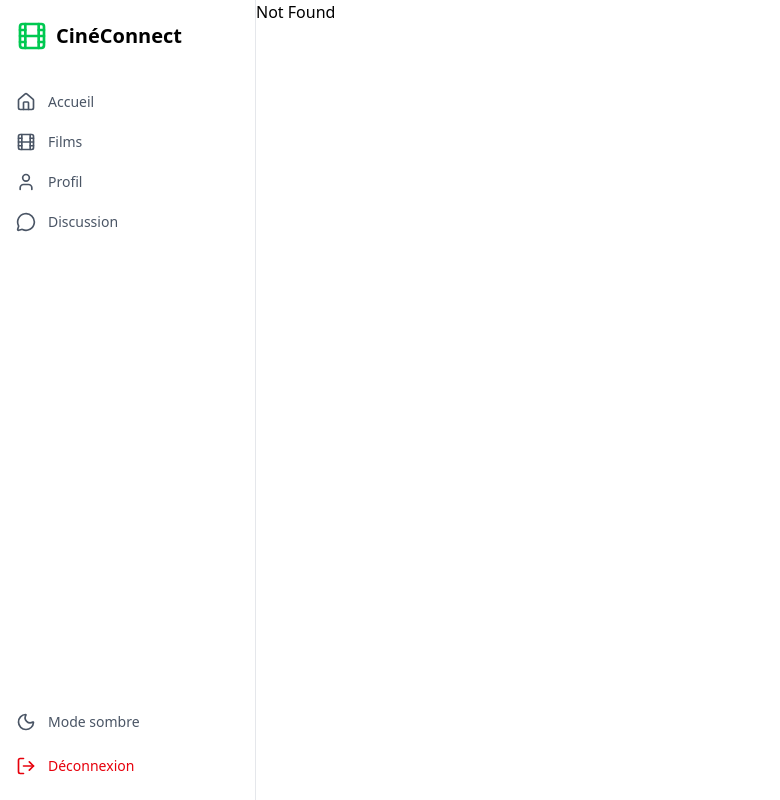
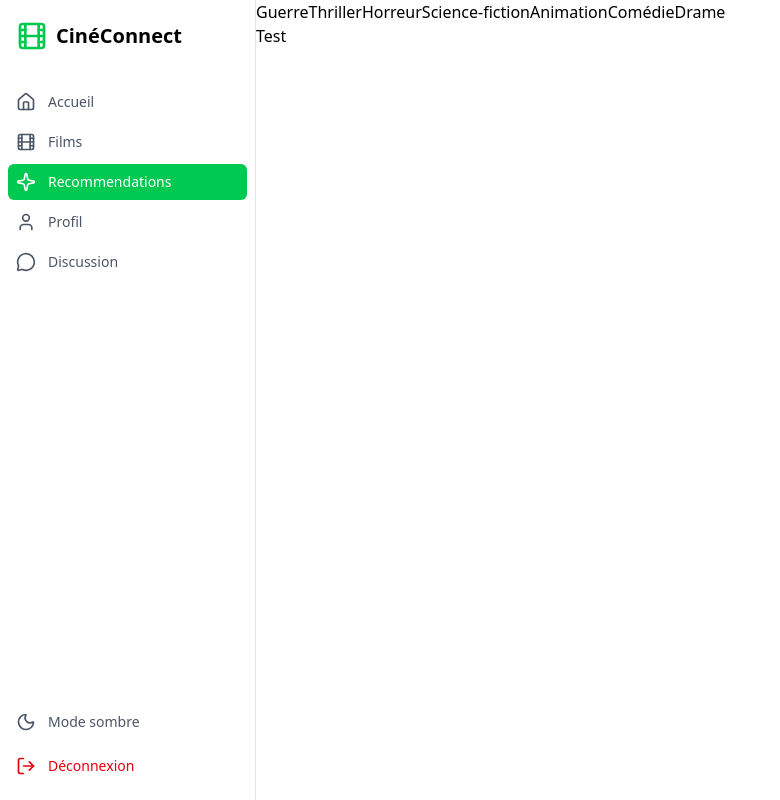
Before and after one commit to Cyril-Mathe/Letterboxd-like, a React app in the folder frontend/: page /recommendations in a window 1280 px wide. Before the commit this address had no page. Shown: the whole page, without its empty margins (0-780 px from the left). Built offline with nearby package versions, Linux system fonts and the light colour scheme; sample sign-in values are in the browser's storage; the HTML template or start-up script is replaced by a standard one.

Commit message:
:sparkles: ajout d'une page recommendations

```diff
--- /dev/null
+++ b/frontend/src/recommendationsPage.jsx
@@ -0,0 +1,38 @@
+import { useState } from "react";
+
+export default function RecommendationsPage() {
+    const [categories, setCategories] = useState("guerre", "thriller", "horreur", "science-fiction", "animation", "comédie", "drame");
+    return (
+        <>
+        <button onClick={() => setCategories("guerre")}>Guerre</button>
+        <button onClick={() => setCategories("thriller")}>Thriller</button>
+        <button onClick={() => setCategories("horreur")}>Horreur</button>
+        <button onClick={() => setCategories("science-fiction")}>Science-fiction</button>
+        <button onClick={() => setCategories("animation")}>Animation</button>
+        <button onClick={() => setCategories("comédie")}>Comédie</button>
+        <button onClick={() => setCategories("drame")}>Drame</button>
+            <div>
+                <div>
+                    {categories === "guerre" && <div>Test</div>}
+                </div>
+                <div>
+                    {categories === "thriller" && <div>AA</div>}
+                </div>
+                <div></div>
+                    {categories === "horreur" && <div>BB</div>}
+                </div>
+                <div>
+                    {categories === "science-fiction" && <div>CC</div>}
+                </div>
+                <div>
+                    {categories === "animation" && <div>DD</div>}
+                </div>
+                <div>
+                    {categories === "comédie" && <div>EE</div>}
+                </div>
+                <div>
+                    {categories === "drame" && <div>FF</div>}
+                </div>
+        </>
+    )
+}
--- a/frontend/src/routeTree.gen.ts
+++ b/frontend/src/routeTree.gen.ts
@@ -10,6 +10,7 @@
 
 import { Route as rootRouteImport } from './routes/__root'
 import { Route as RegisterRouteImport } from './routes/register'
+import { Route as RecommendationsRouteImport } from './routes/recommendations'
 import { Route as ProfileRouteImport } from './routes/profile'
 import { Route as LoginRouteImport } from './routes/login'
 import { Route as FilmsRouteImport } from './routes/films'
@@ -21,6 +22,11 @@ import { Route as MoviesMovieIdRouteImport } from './routes/movies/$movieId'
 const RegisterRoute = RegisterRouteImport.update({
   id: '/register',
   path: '/register',
+  getParentRoute: () => rootRouteImport,
+} as any)
+const RecommendationsRoute = RecommendationsRouteImport.update({
+  id: '/recommendations',
+  path: '/recommendations',
   getParentRoute: () => rootRouteImport,
 } as any)
 const ProfileRoute = ProfileRouteImport.update({
@@ -66,6 +72,7 @@ export interface FileRoutesByFullPath {
   '/films': typeof FilmsRoute
   '/login': typeof LoginRoute
   '/profile': typeof ProfileRoute
+  '/recommendations': typeof RecommendationsRoute
   '/register': typeof RegisterRoute
   '/movies/$movieId': typeof MoviesMovieIdRoute
 }
@@ -76,6 +83,7 @@ export interface FileRoutesByTo {
   '/films': typeof FilmsRoute
   '/login': typeof LoginRoute
   '/profile': typeof ProfileRoute
+  '/recommendations': typeof RecommendationsRoute
   '/register': typeof RegisterRoute
   '/movies/$movieId': typeof MoviesMovieIdRoute
 }
@@ -87,6 +95,7 @@ export interface FileRoutesById {
   '/films': typeof FilmsRoute
   '/login': typeof LoginRoute
   '/profile': typeof ProfileRoute
+  '/recommendations': typeof RecommendationsRoute
   '/register': typeof RegisterRoute
   '/movies/$movieId': typeof MoviesMovieIdRoute
 }
@@ -99,6 +108,7 @@ export interface FileRouteTypes {
     | '/films'
     | '/login'
     | '/profile'
+    | '/recommendations'
     | '/register'
     | '/movies/$movieId'
   fileRoutesByTo: FileRoutesByTo
@@ -109,6 +119,7 @@ export interface FileRouteTypes {
     | '/films'
     | '/login'
     | '/profile'
+    | '/recommendations'
     | '/register'
     | '/movies/$movieId'
   id:
@@ -119,6 +130,7 @@ export interface FileRouteTypes {
     | '/films'
     | '/login'
     | '/profile'
+    | '/recommendations'
     | '/register'
     | '/movies/$movieId'
   fileRoutesById: FileRoutesById
@@ -130,6 +142,7 @@ export interface RootRouteChildren {
   FilmsRoute: typeof FilmsRoute
   LoginRoute: typeof LoginRoute
   ProfileRoute: typeof ProfileRoute
+  RecommendationsRoute: typeof RecommendationsRoute
   RegisterRoute: typeof RegisterRoute
   MoviesMovieIdRoute: typeof MoviesMovieIdRoute
 }
@@ -141,6 +154,13 @@ declare module '@tanstack/react-router' {
       path: '/register'
       fullPath: '/register'
       preLoaderRoute: typeof RegisterRouteImport
+      parentRoute: typeof rootRouteImport
+    }
+    '/recommendations': {
+      id: '/recommendations'
+      path: '/recommendations'
+      fullPath: '/recommendations'
+      preLoaderRoute: typeof RecommendationsRouteImport
       parentRoute: typeof rootRouteImport
     }
     '/profile': {
@@ -202,6 +222,7 @@ const rootRouteChildren: RootRouteChildren = {
   FilmsRoute: FilmsRoute,
   LoginRoute: LoginRoute,
   ProfileRoute: ProfileRoute,
+  RecommendationsRoute: RecommendationsRoute,
   RegisterRoute: RegisterRoute,
   MoviesMovieIdRoute: MoviesMovieIdRoute,
 }
--- a/frontend/src/routes/__root.jsx
+++ b/frontend/src/routes/__root.jsx
@@ -2,7 +2,7 @@ import { createRootRoute, Link, Outlet, redirect } from '@tanstack/react-router'
 import { TanStackRouterDevtools } from '@tanstack/react-router-devtools'
 import { useState } from 'react'
 import { ThemeContext, AuthContext } from '../contexts'
-import { Film, User, MessageCircle, Home, LogOut, Sun, Moon } from 'lucide-react'
+import { Film, User, MessageCircle, Home, LogOut, Sun, Moon, Sparkle } from 'lucide-react'
 
 const RootLayout = () => {
   const [isDark, setIsDark] = useState(() => {
@@ -70,6 +70,7 @@ const RootLayout = () => {
   const navigation = [
     { name: 'Accueil', href: '/', icon: Home },
     { name: 'Films', href: '/films', icon: Film },
+    { name: 'Recommendations', href: '/recommendations', icon: Sparkle },
     { name: 'Profil', href: '/profile', icon: User, requiresAuth: true },
     { name: 'Discussion', href: '/discussion', icon: MessageCircle, requiresAuth: true },
   ]
--- /dev/null
+++ b/frontend/src/routes/recommendations.jsx
@@ -0,0 +1,10 @@
+import { createFileRoute } from '@tanstack/react-router'
+import RecommendationsPage from '../recommendationsPage'
+
+export const Route = createFileRoute('/recommendations')({
+  component: RouteComponent,
+})
+
+function RouteComponent() {
+  return <RecommendationsPage />;
+}
```
